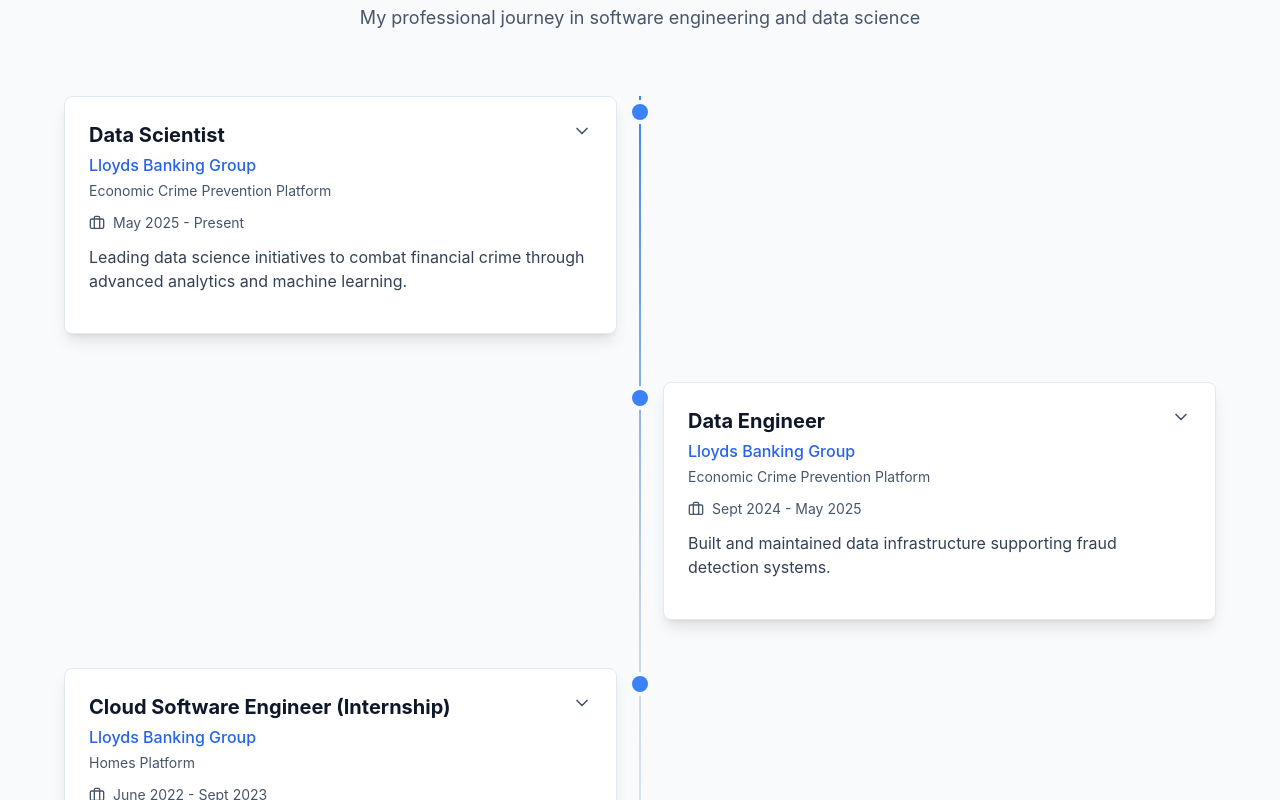
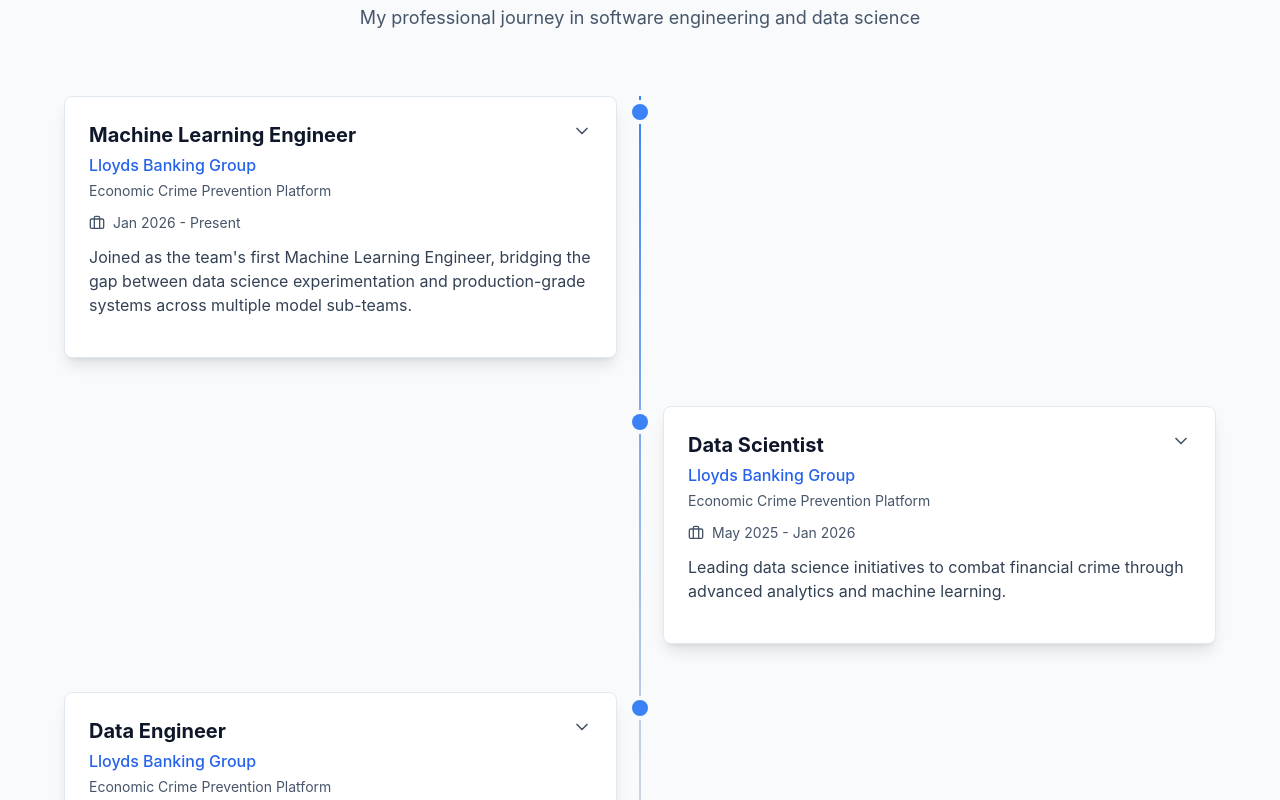
Before and after one commit to tyler-carty/tyler-carty.github.io, a React (Create React App) app: page / in a window 1280 px wide. Shown: the part 940-1740 px from the top of the page. Built offline with nearby package versions, Linux system fonts and the light colour scheme.

Commit message:
Add MLE role and update Data Scientist end date

```diff
--- a/src/data/portfolioData.js
+++ b/src/data/portfolioData.js
@@ -13,10 +13,24 @@
 
   experience: [
     {
+      id: 4,
+      company: "Lloyds Banking Group",
+      role: "Machine Learning Engineer",
+      period: "Jan 2026 - Present",
+      location: "United Kingdom",
+      team: "Economic Crime Prevention Platform",
+      description: "Joined as the team's first Machine Learning Engineer, bridging the gap between data science experimentation and production-grade systems across multiple model sub-teams.",
+      achievements: [
+        "Architected and owns the team's shared Python utilities package, standardising workflows across model sub-teams, eliminating duplicated effort, and giving engineers cross-team visibility of model development patterns",
+        "Productionising fraud detection models on GCP Vertex AI by translating notebook experiments into KFP v2 Vertex Pipelines, enabling scalable, auditable batch inference at production scale"
+      ],
+      technologies: ["Python", "GCP", "Vertex AI", "Kubeflow Pipelines (KFP v2)", "Machine Learning"]
+    },
+    {
       id: 1,
       company: "Lloyds Banking Group",
       role: "Data Scientist",
-      period: "May 2025 - Present",
+      period: "May 2025 - Jan 2026",
       location: "United Kingdom",
       team: "Economic Crime Prevention Platform",
       description: "Leading data science initiatives to combat financial crime through advanced analytics and machine learning.",
```
